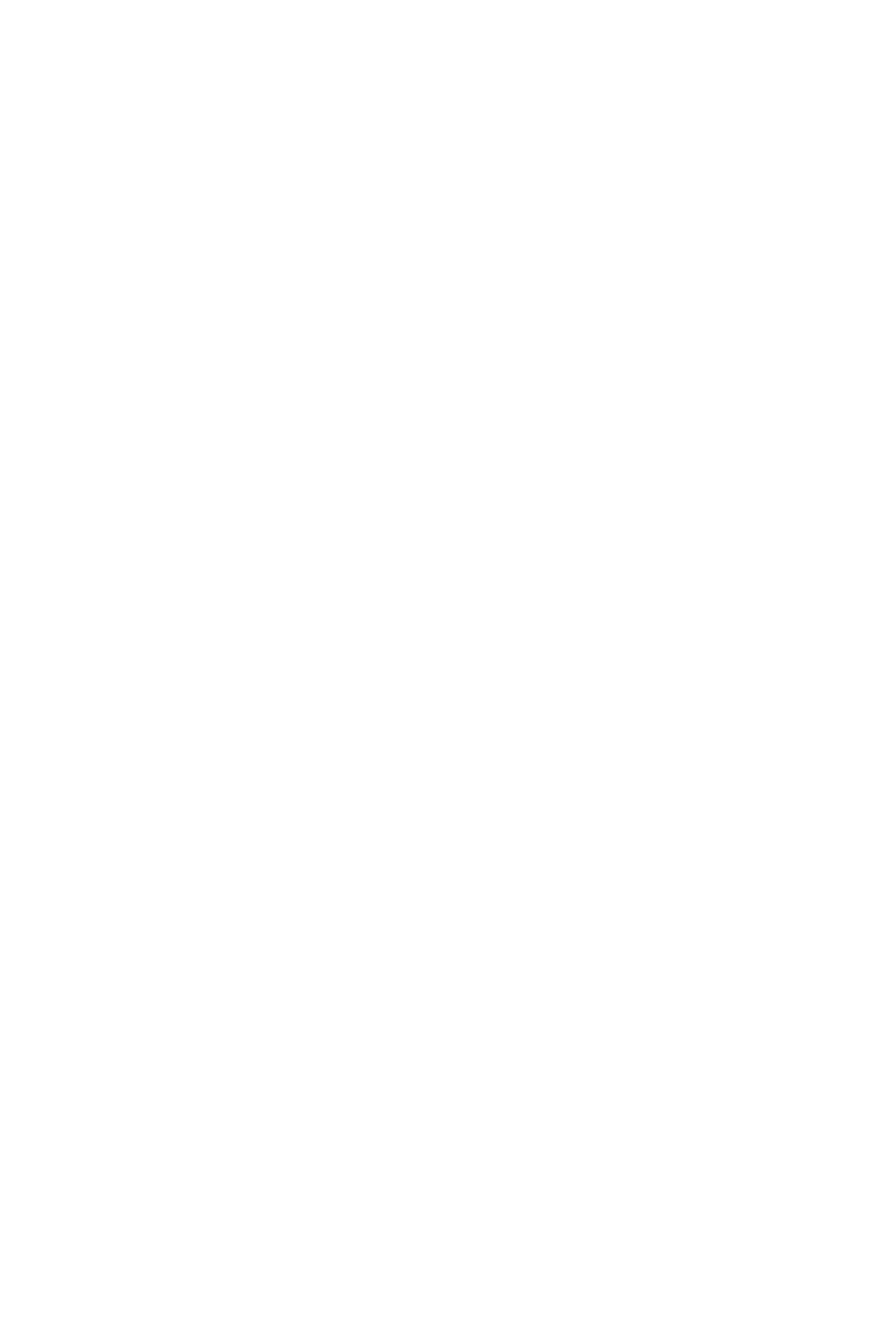
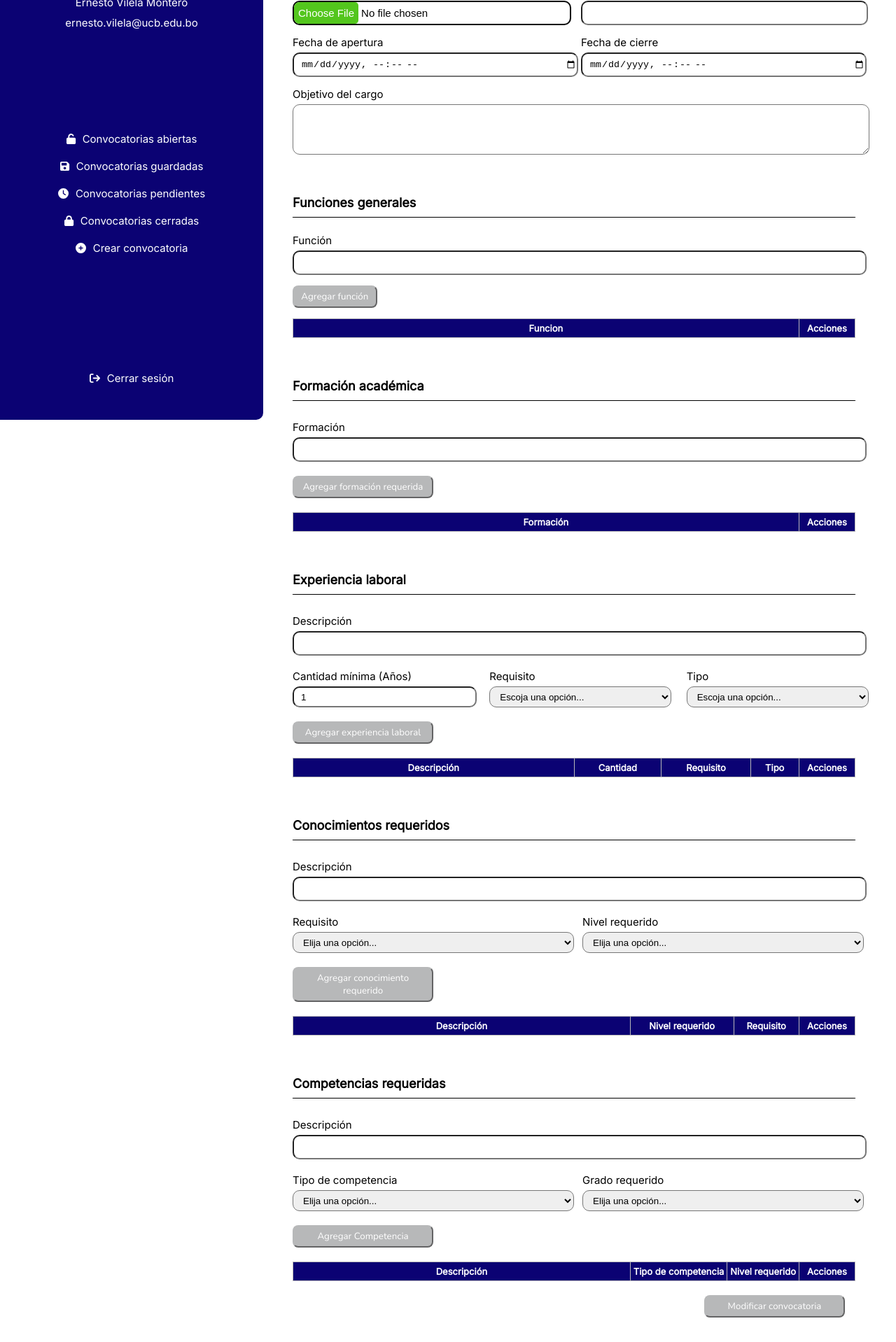
Before and after one commit to Ernech/proyecto-grado-web, a Vue app: page /edit-job-call/1 in a window 1280 px wide. Before the commit this address had no page. Shown: the part 200-2118 px from the top of the page at 70% size. Before the commit the page ends 800 px from the top, so only its background shows below. Built offline with nearby package versions, Linux system fonts and the light colour scheme; what vue-awesome-paginate would draw is missing.

Commit message:
Edit job call

```diff
--- a/src/store/job-call.js
+++ b/src/store/job-call.js
@@ -36,8 +36,8 @@ export const useJobCallStore = defineStore('job-call', {
             aptitude: '',
             aptitudeType: '',
             desiredLevel: ''
-        }
-
+        },
+        jobCallEdit: {}
 
     }), actions: {
         async createJobCall() {
@@ -65,6 +65,41 @@ export const useJobCallStore = defineStore('job-call', {
                     body: JSON.stringify(newJobCallBody)
                 })
                 console.log(resp.status);
+                console.log(resp);
+
+            } catch (error) {
+                console.log(error);
+            } finally {
+                router.push('/saved-job-call')
+            }
+        },
+        async editJobCall(id) {
+            console.log(id);
+            try {
+                const editJobCallBody = {
+                    jobCallName: this.jobCallName,
+                    jobCallNumber: this.jobCallNumber,
+                    jobCallObj: this.jobCallObj,
+                    jobManualFile: 'Maual.docx',
+                    jobInfoFile: 'Info.pdf',
+                    openingDate: this.openingDate,
+                    closingDate: this.closingDate,
+                    experiences: this.experiences,
+                    jobFunctions: this.jobFunctions,
+                    academicTrainings: this.academicTrainings,
+                    requiredKnowledge: this.requiredKnowledgeArray,
+                    aptitudes: this.aptitudes
+                }
+                const resp = await fetch(`http://localhost:3000/job-call/${id}`, {
+                    method: 'PUT',
+                    headers: {
+                        "Content-Type": "application/json",
+                        'Authorization': localStorage.getItem('token')
+                    },
+                    body: JSON.stringify(editJobCallBody)
+                })
+                console.log(resp.status);
+                console.log(resp);
             } catch (error) {
                 console.log(error);
             } finally {
@@ -115,7 +150,30 @@ export const useJobCallStore = defineStore('job-call', {
             }
             return pageData;
         },
-
+        setEditJobCall(item) {
+            this.jobCallName= item.jobCallName
+            this.jobCallNumber=item.jobCallNumber
+            this.jobCallObj = item.jobCallObj
+            this.openingDate = item.openingDate
+            this.closingDate = item.closingDate
+            this.experiences = item.experiences
+            this.jobFunctions = item.jobFunctions
+            this.academicTrainings = item.academicTrainings
+            this.requiredKnowledgeArray = item.requiredKnowledge
+            this.aptitudes= item.aptitudes
+        },
+        resetValues(){
+            this.jobCallName= ''
+            this.jobCallNumber=''
+            this.jobCallObj = ''
+            this.openingDate = Date("yyyy-MM-ddThh:mm")
+            this.closingDate = Date("yyyy-MM-ddThh:mm")
+            this.experiences = []
+            this.jobFunctions = []
+            this.academicTrainings = []
+            this.requiredKnowledgeArray = []
+            this.aptitudes= []
+        }
     },
 
 })
--- a/src/views/Recruiter/EditJobCall.vue
+++ b/src/views/Recruiter/EditJobCall.vue
@@ -0,0 +1,101 @@
+<template>
+    <div class="main">
+        <h3 class="title">Modificar convocatoria</h3>
+        <div class="job-call-form">
+            <GeneralInformationSection />
+            <FunctionsSection />
+            <AcademicTrainingSection />
+            <JobExperienceSection />
+            <RequiredKnowledge />
+            <AptitudeSection />
+            <button type="submit" class="job-call-form__create_button " @click="editJobCall($route.params.id)" :disabled="isDisabled"
+                :class="{ disabled: isDisabled }">Modificar
+                convocatoria</button>
+        </div>
+    </div>
+</template>
+<script>
+import FunctionsSection from '../../components/job-call-form-sections/FunctionsSection.vue';
+import AcademicTrainingSection from '../../components/job-call-form-sections/AcademicTrainingSection.vue';
+import JobExperienceSection from '../../components/job-call-form-sections/JobExperienceSection.vue';
+import RequiredKnowledge from '../../components/job-call-form-sections/RequiredKnowledge.vue';
+import AptitudeSection from '../../components/job-call-form-sections/AptitudeSection.vue';
+import GeneralInformationSection from '../../components/job-call-form-sections/GeneralInformationSection.vue';
+import { useJobCallStore } from '../../store/job-call'
+import { computed } from 'vue';
+export default {
+
+    components: {
+        GeneralInformationSection,
+        FunctionsSection,
+        AcademicTrainingSection,
+        JobExperienceSection,
+        RequiredKnowledge,
+        AptitudeSection,
+    },
+    setup() {
+        const jobCallStore = useJobCallStore()
+        const editJobCall = async (id) => {
+           await jobCallStore.editJobCall(id)
+           jobCallStore.resetValues()
+        }
+        const isDisabled = computed(() => {
+            if (jobCallStore.jobCallName !== null && jobCallStore.jobCallName !== ''
+                && jobCallStore.jobCallNumber !== null && jobCallStore.jobCallNumber !== ''
+                && jobCallStore.jobManualFile !== null && jobCallStore.jobManualFile !== ''
+                && jobCallStore.jobCallObj !== null && jobCallStore.jobCallObj !== '') {
+
+                if (jobCallStore.closingDate>jobCallStore.openingDate) {
+                    if (jobCallStore.jobFunctions.length >= 1
+                        && jobCallStore.academicTrainings.length >= 1
+                        && jobCallStore.experiences.length >= 1
+                        && jobCallStore.aptitudes.length >= 1
+                        && jobCallStore.requiredKnowledgeArray.length >= 1) {
+                        return false;
+                    }
+                }
+
+            }
+            return true
+        })
+        return { editJobCall, isDisabled }
+    }
+}
+</script>
+<style scoped>
+.main {
+    padding: 10px 50px;
+}
+
+.title {
+    font-family: 'Oswald', sans-serif;
+    font-style: normal;
+    font-size: 40px;
+    color: #064D90;
+    margin: 0px;
+}
+
+.job-call-form {
+    display: flex;
+    flex-direction: column;
+    justify-content: center;
+    align-items: center;
+}
+
+.job-call-form__create_button {
+    background-color: #0094FF;
+    border-radius: 8px;
+    color: #FFFFFF;
+    padding: 5px;
+    border-color: #0094FF;
+    width: 25%;
+    font-family: 'Nunito', sans-serif;
+    align-self: flex-end;
+    margin: 20px 15px;
+}
+
+.job-call-form__create_button.disabled {
+    background-color: #b7b8b9;
+    border-color: #b7b8b9;
+}
+</style>
--- a/src/views/Recruiter/NewJobCall.vue
+++ b/src/views/Recruiter/NewJobCall.vue
@@ -37,6 +37,7 @@ export default {
         const jobCallStore = useJobCallStore()
         const createJobCall = async () => {
             await jobCallStore.createJobCall()
+            jobCallStore.resetValues()
 
         }
         const isDisabled = computed(() => {
--- a/src/views/Recruiter/SavedJobCall.vue
+++ b/src/views/Recruiter/SavedJobCall.vue
@@ -12,7 +12,8 @@
 
         <div v-if="jobCallStore.jobCalls.length>0" class="job-call-list-container">
             <JobCallCard v-for="item in pagedData" :key="item.id" :jobCallName="item.jobCallName"
-                :jobCallNumber="item.jobCallNumber" :openingDate="new Date(item.openingDate)" />
+                :jobCallNumber="item.jobCallNumber" :openingDate="new Date(item.openingDate)"
+                @click="toEditJobCall(item)"/>
         </div>
         <div v-else class="job-call-list-container">
             <p>No existen convocatorias guardadas</p>
@@ -27,9 +28,11 @@
 import JobCallCard from '../../components/job-call/JobCallCard.vue';
 import { useJobCallStore } from '../../store/job-call';
 import { onBeforeMount, ref } from 'vue'
+import  router  from '../../routes/recruiter-router'
 const jobCallStore = useJobCallStore()
 const searchJobCall = ref('')
 const jobCalls = ref([])
+
 onBeforeMount(async () => {
     await jobCallStore.getSavedJobCalls();
     jobCalls.value = jobCallStore.jobCalls;
@@ -49,6 +52,13 @@ const pageItems = ref(4)
 const pagedData = ref([]);
 const onClickHandler = (page) => {
     pagedData.value = jobCallStore.getPagedList(page,pageItems.value)
+
+}
+
+const toEditJobCall = (item)=>{
+    jobCallStore.jobCallEdit=item
+    jobCallStore.setEditJobCall(item)
+    router.push({name:'Edit-job-call',params:{id:item.id}})
 
 }
 
```
Also changed, not shown: src/routes/recruiter-router.js (+14 -9 lines).
